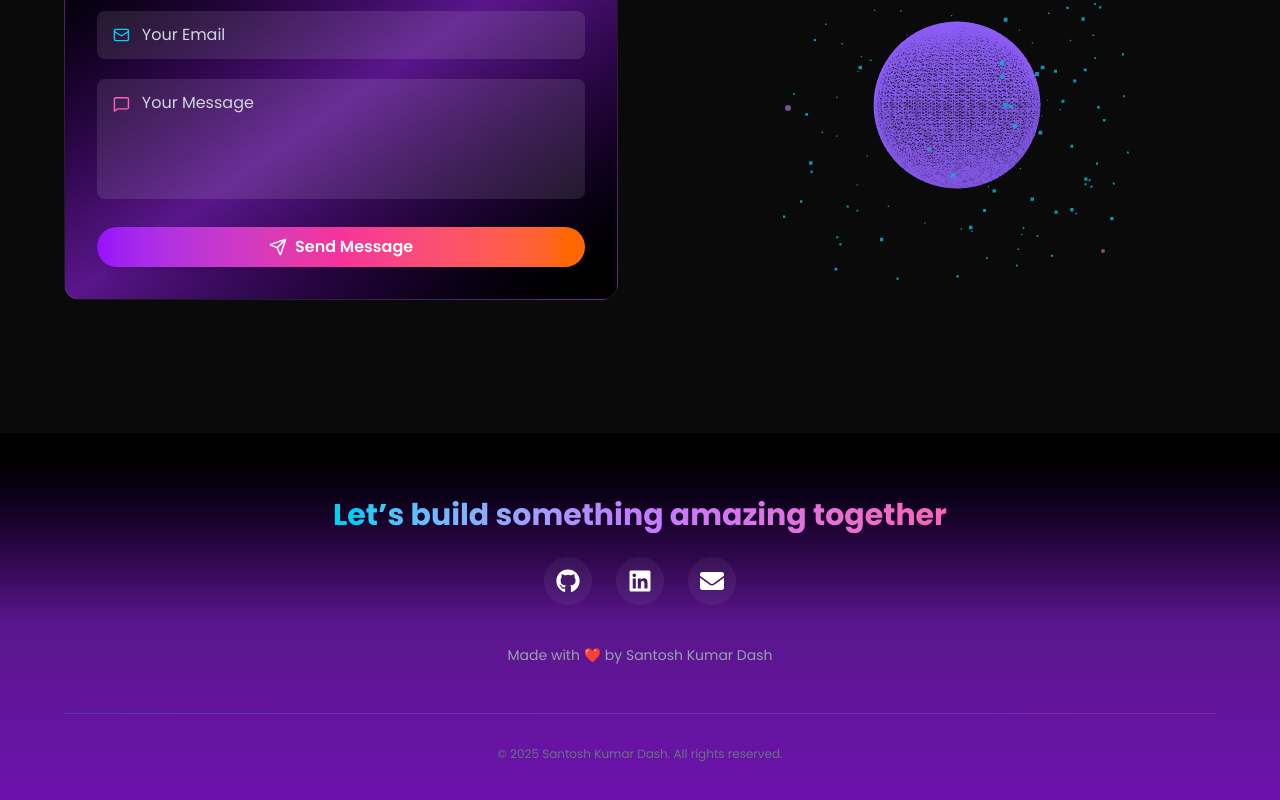
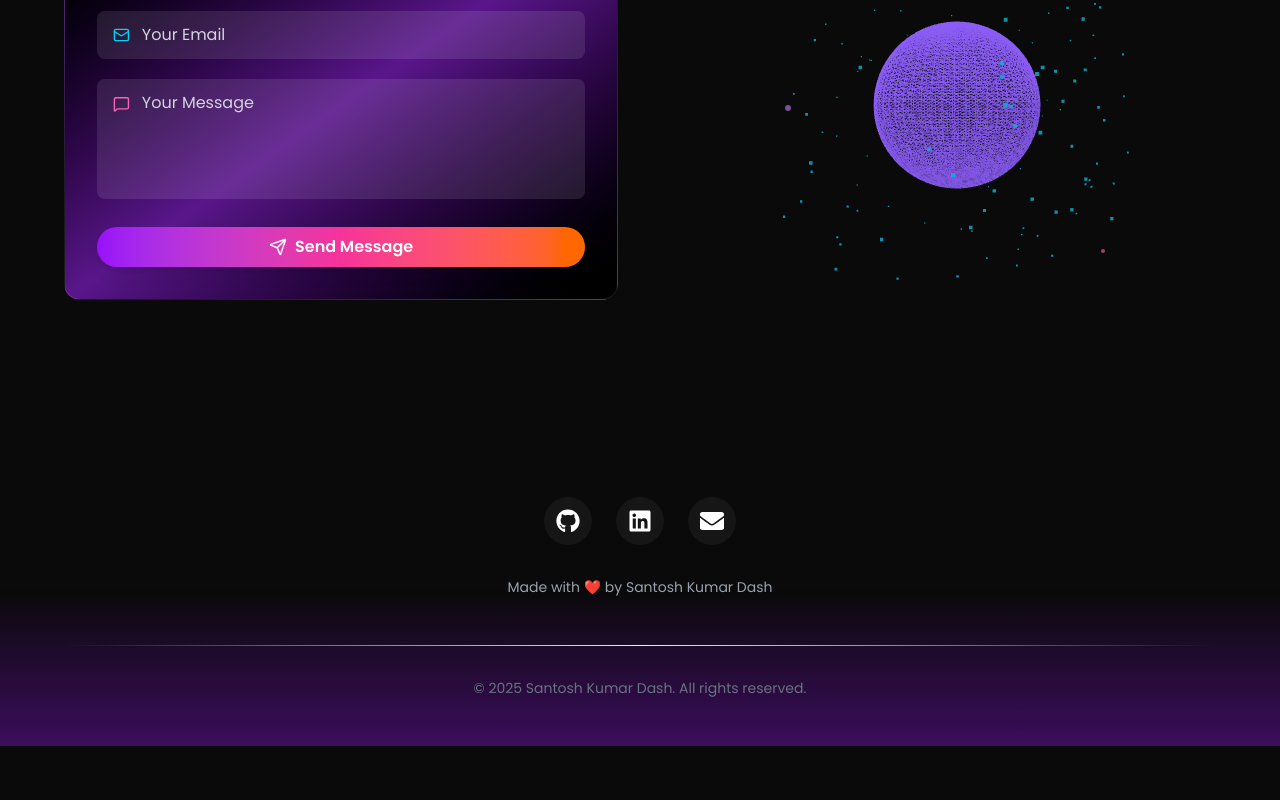
Before and after one commit to santoshDEV04/my-portfolio, a React (Vite) app: page / in a window 1280 px wide. Shown: the part 2951-3751 px from the top of the page. After the commit the page ends 3697 px from the top, so only its background shows below. Built offline with nearby package versions, Linux system fonts and the light colour scheme; a web font is replaced by a local one.

Commit message:
Fixed FooterSection

```diff
--- a/src/components/sections/FooterSection.jsx
+++ b/src/components/sections/FooterSection.jsx
@@ -30,7 +30,7 @@ const FooterSection = () => {
   return (
     <footer
       ref={ref}
-      className="w-full bg-gradient-to-t from-purple-800 via-purple-900 to-black text-white px-4 sm:px-6 pt-16 pb-12 relative z-10"
+      className="w-full bg-gradient-to-t from-purple-800/50 via-transparent to-transparent text-white px-4 sm:px-6 pt-16 pb-12 relative z-10"
     >
       <motion.div
         initial={{ opacity: 0, y: 30 }}
@@ -38,9 +38,9 @@ const FooterSection = () => {
         transition={{ duration: 0.8, ease: "easeOut" }}
         className="w-full max-w-6xl mx-auto flex flex-col items-center text-center gap-6"
       >
-        <h3 className="text-2xl sm:text-3xl font-bold bg-gradient-to-r from-cyan-400 via-purple-400 to-pink-400 bg-clip-text text-transparent">
+        {/* <h3 className="text-2xl sm:text-3xl font-bold bg-gradient-to-r from-cyan-400 via-purple-400 to-pink-400 bg-clip-text text-transparent">
           Let’s build something amazing together
-        </h3>
+        </h3> */}
 
         <div className="flex gap-6">
           {socials.map(({ icon, href, label }) => (
@@ -59,13 +59,13 @@ const FooterSection = () => {
           ))}
         </div>
 
-        <p className="text-sm text-gray-400 mt-4">
-          Made with <span className="text-red-400">❤️</span> by Santosh Kumar Dash
+        <p className="text-sm text-gray-400 mt-2">
+          Made with <span className="text-red-400 ">❤️</span> by Santosh Kumar Dash
         </p>
 
-        <div className="w-full h-px mt-6 bg-gradient-to-r from-cyan-400 via-purple-400 to-pink-400 opacity-20" />
+        <div className="w-full h-px mt-6 bg-gradient-to-r from-trasnparent via-purple-100 to-transparent opacity-100" />
 
-        <p className="text-xs text-gray-500 mt-2">
+        <p className="text-sm text-gray-500 mt-2">
           &copy; {new Date().getFullYear()} Santosh Kumar Dash. All rights reserved.
         </p>
       </motion.div>
```
